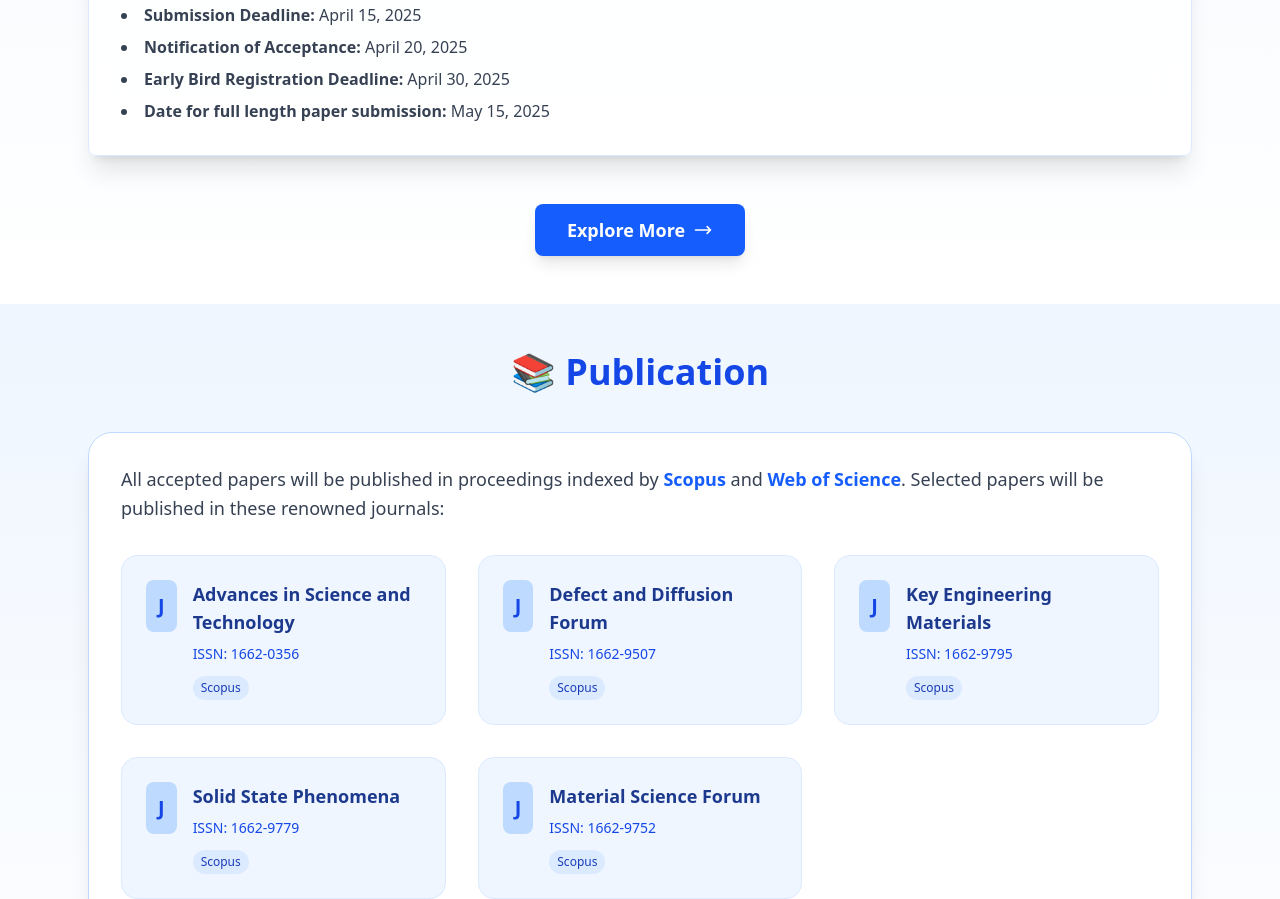
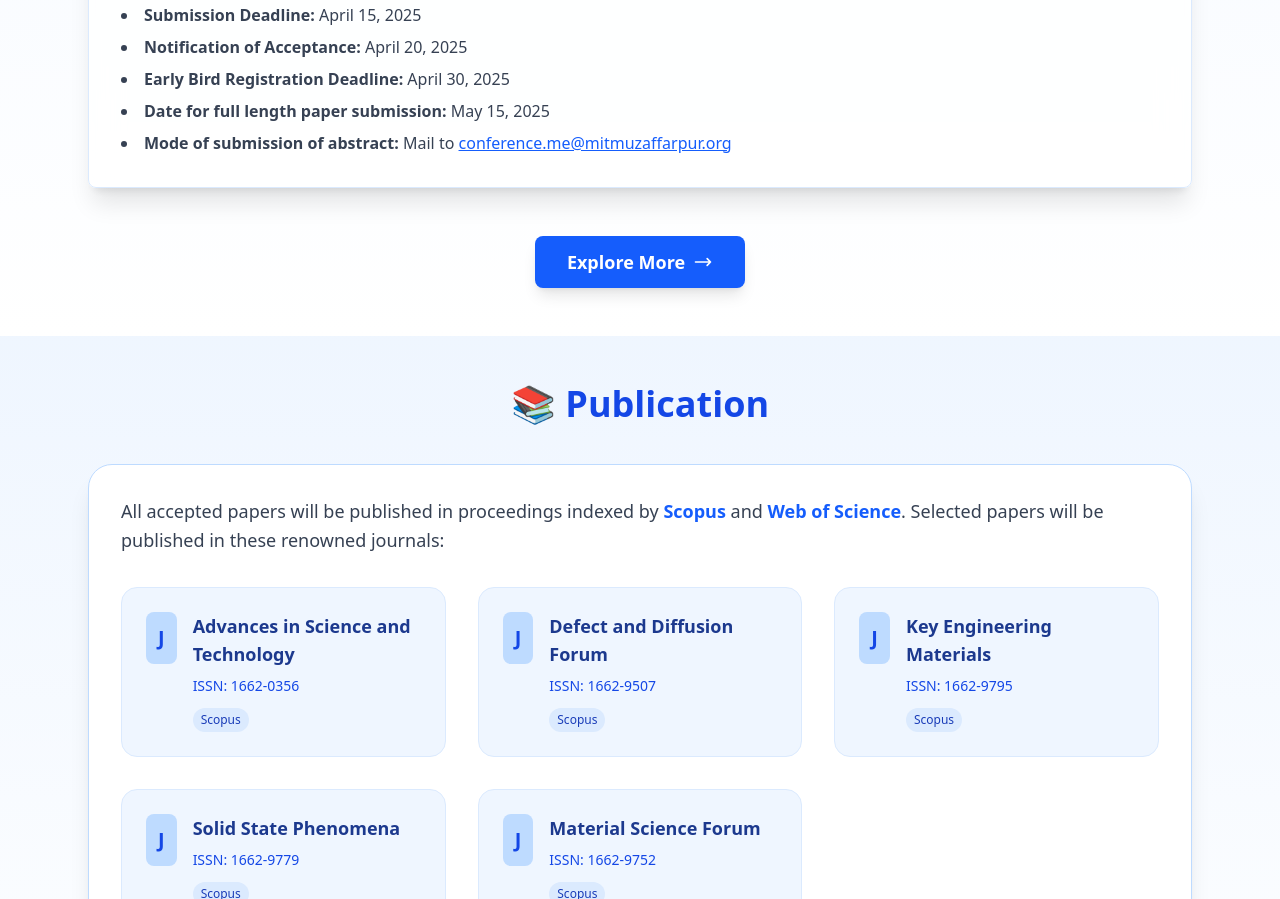
Before and after one commit to HarryOhm33/IC-MIT, a React (Vite) app: page / in a window 1280 px wide. Shown: the part 5260-6159 px from the top of the page. Built offline with nearby package versions, Linux system fonts and the light colour scheme.

Commit message:
added abstract submission guidline

```diff
--- a/src/components/CallForPapers.jsx
+++ b/src/components/CallForPapers.jsx
@@ -153,6 +153,15 @@ export default function CallForPapers() {
               📄 <strong>Date for Full-Length Paper Submission:</strong> May 15,
               2025
             </p>
+            <p className="font-semibold text-lg mt-2">
+              ✉️ <strong>Mode of Submission of Abstract:</strong>{" "}
+              <a
+                href="mailto:conference.me@mitmuzaffarpur.org"
+                className="underline hover:text-blue-900"
+              >
+                conference.me@mitmuzaffarpur.org
+              </a>
+            </p>
           </div>
 
           {/* Download Template Button */}
--- a/src/components/Summary_Pages/CallForPapersSummary.jsx
+++ b/src/components/Summary_Pages/CallForPapersSummary.jsx
@@ -114,6 +114,15 @@ function CallForPapersSummary() {
               <strong>Date for full length paper submission:</strong> May 15,
               2025
             </li>
+            <li>
+              <strong>Mode of submission of abstract:</strong> Mail to{" "}
+              <a
+                href="mailto:conference.me@mitmuzaffarpur.org"
+                className="text-blue-600 underline hover:text-blue-700"
+              >
+                conference.me@mitmuzaffarpur.org
+              </a>
+            </li>
           </ul>
         </motion.section>
 
```
